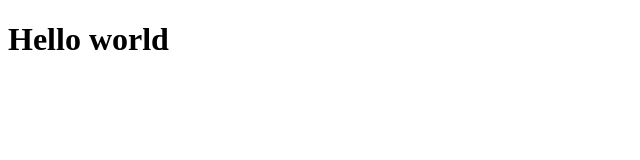
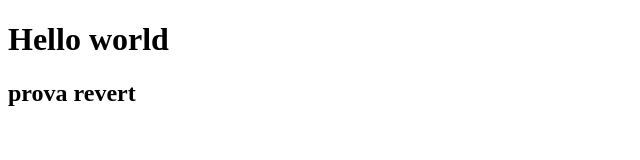
Before and after one commit to Orsouene/htmlcss-hello, a plain HTML site: page index.html in a window 1280 px wide. Shown: the whole page, without its empty margins (0-640 px from the left). Drawn offline with Linux system fonts and the light colour scheme.

Commit message:
Added una prova revert

```diff
--- a/index.html
+++ b/index.html
@@ -7,5 +7,5 @@
 </head>
 <body>
  <h1>Hello world</h1>
-
-</html>
+ <h2> prova revert </h2>
+ </html>
```
